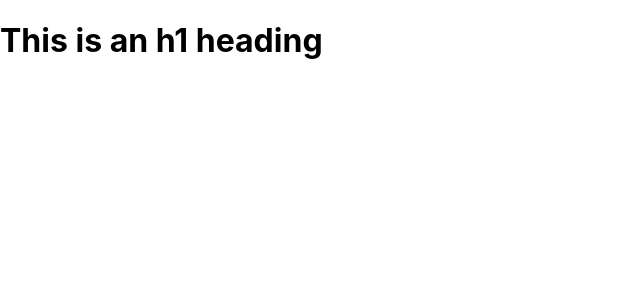
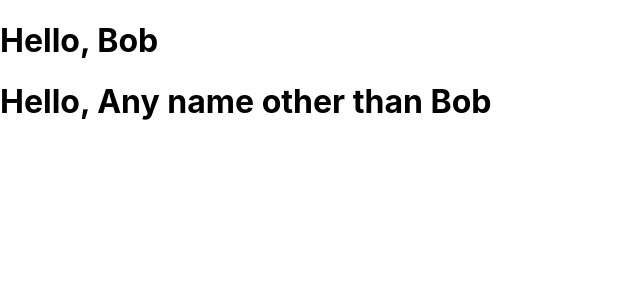
Before and after one commit to damv1992/CourseraReact, a React (Create React App) app: page / in a window 1280 px wide. Shown: the top 300 px of the page, without its empty margins (0-640 px from the left). Built offline with nearby package versions, Linux system fonts and the light colour scheme.

Commit message:
Pasar puntales

```diff
--- a/src/App.js
+++ b/src/App.js
@@ -1,11 +1,10 @@
 import Heading from "./Heading";
-
 function App() {
   return (
     <div className="App">
-      <Heading />
+      <Heading firstName="Bob" />
+      <Heading firstName="Any name other than Bob" />
     </div>
   );
 }
-
 export default App;
--- a/src/Heading.js
+++ b/src/Heading.js
@@ -1,7 +1,6 @@
-function Heading() {
+function Heading(props) {
     return (
-        <h1>This is an h1 heading</h1>
+        <h1>Hello, {props.firstName}</h1>
     )
 }
-
 export default Heading;
```
